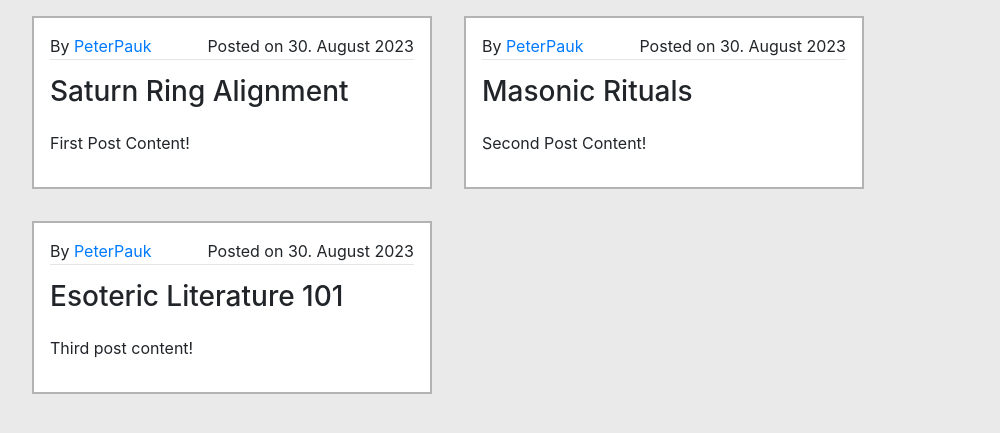
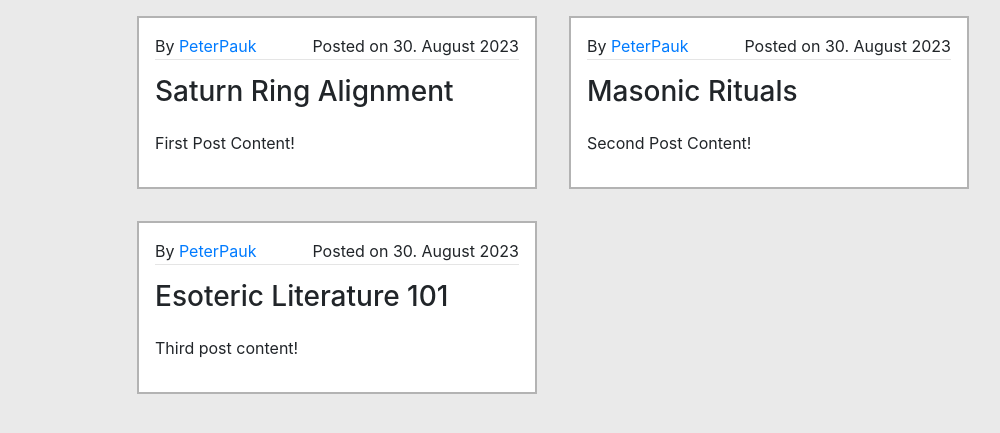
Before and after one commit to PeterPauk/Django-Beginner-Project, a Django app: page / in a window 1280 px wide. Shown: the part 63-496 px from the top of the page, without its empty margins (53-1053 px from the left). Run offline with Django 4.2, Linux system fonts and the light colour scheme; data comes from the database, SQL or seed files in the repository; some libraries are stand-ins or nearby versions.

Commit message:
minor blog posts alignment

```diff
--- a/blog/static/blog/main.css
+++ b/blog/static/blog/main.css
@@ -36,6 +36,8 @@ li:hover {
   display: grid;
   gap: 2rem;
   grid-template-columns: 400px 400px;
+  margin: 0 auto;
+  width: 900px;
 }
 .blog-grid .blog-post {
   background-color: white;
@@ -47,6 +49,7 @@ li:hover {
 }
 .blog-grid .blog-post:hover {
   border: 2px solid rgb(80, 182, 232);
+  transform: scaleY();
 }
 .blog-grid .blog-post div {
   display: flex;
@@ -69,5 +72,6 @@ li:hover {
 @media only screen and (max-width: 992px) {
   .blog-grid {
     grid-template-columns: 200px;
+    width: 400px;
   }
 }
--- a/blog/static/blog/scss/main.scss
+++ b/blog/static/blog/scss/main.scss
@@ -31,6 +31,8 @@ li{
     display: grid;
     gap: 2rem;
     grid-template-columns: 400px 400px;
+    margin: 0 auto;
+    width: 900px;
     .blog-post{
         background-color: white;
         width: 400px;
@@ -40,6 +42,7 @@ li{
         transition: 0.5s;
         &:hover{
             border: 2px solid $blue;
+            transform: scaleY();
         }
         div{
             display: flex;
@@ -63,5 +66,6 @@ li{
 @media only screen and (max-width: 992px){
     .blog-grid{
         grid-template-columns: 200px;
+        width: 400px;
     }
 }
--- a/blog/templates/blog/home.html
+++ b/blog/templates/blog/home.html
@@ -1,6 +1,6 @@
 {% extends "blog/base.html" %}
 {% block content %}
-    <div class="mt-3 container blog-grid">
+    <div class="mt-3 blog-grid">
         {% for post in posts%}
         <div class="blog-post">
             <div>
```
